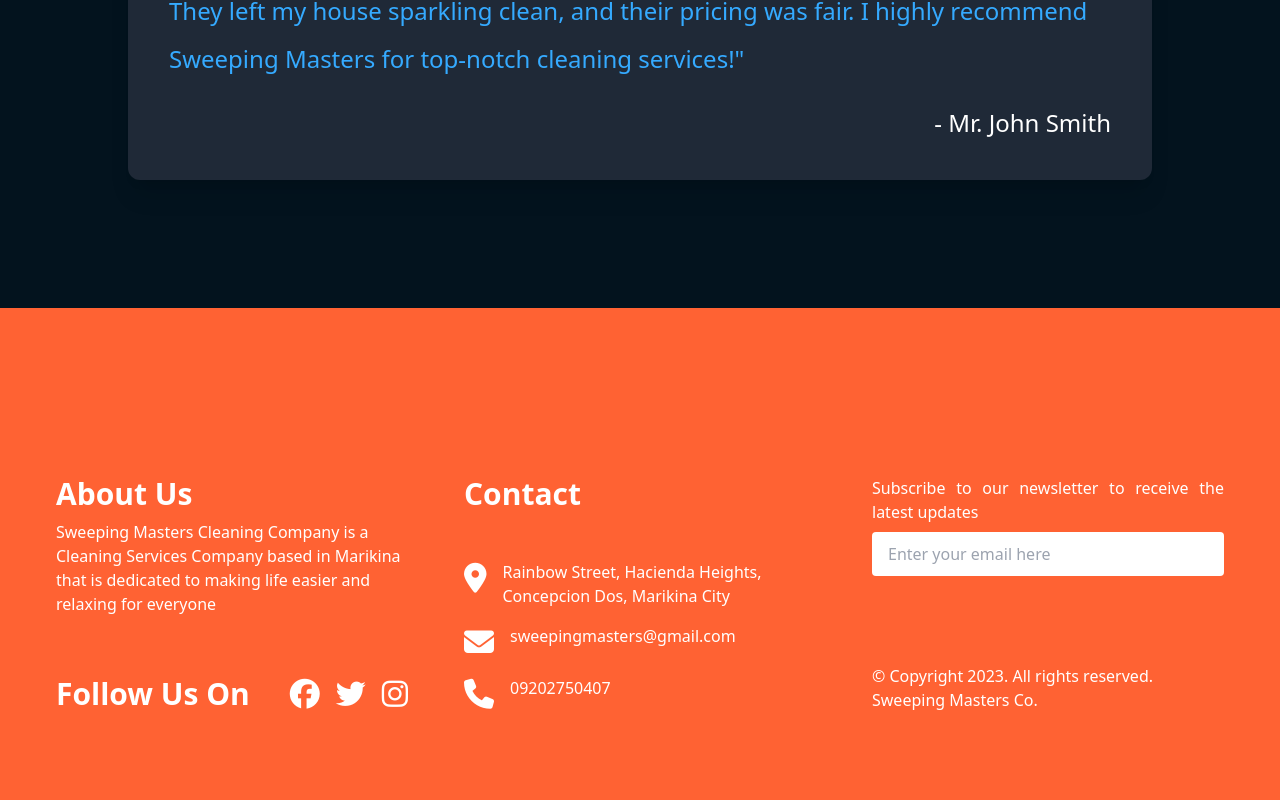
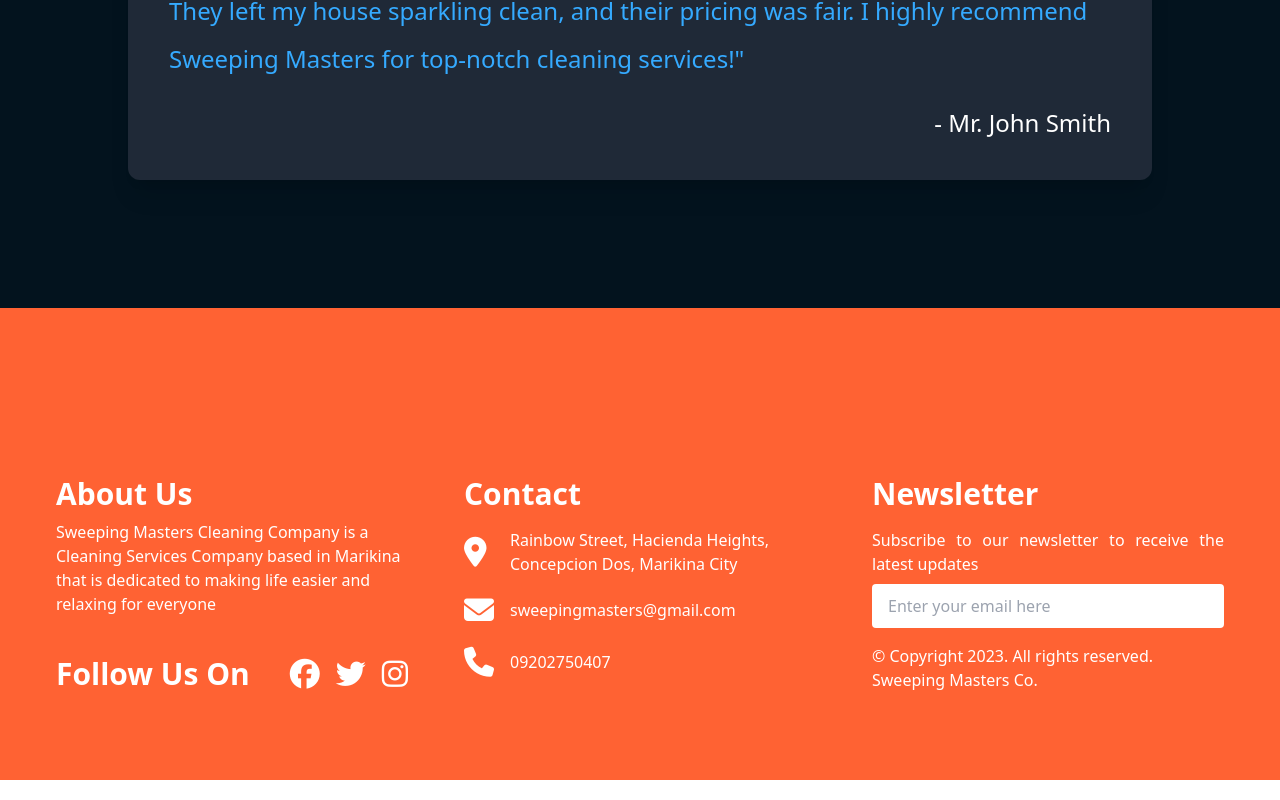
Before and after one commit to Arc-Data/cleaning-company-website, a React (Vite) app: page /about in a window 1280 px wide. Shown: the part 2838-3638 px from the top of the page. Built offline with nearby package versions, Linux system fonts and the light colour scheme.

Commit message:
footer adjustments

```diff
--- a/src/components/Footer.jsx
+++ b/src/components/Footer.jsx
@@ -3,42 +3,38 @@ const Footer = () => {
 	return (
 		<footer className="pt-40 pb-20 px-12 bg-accent w-full">
 			<div className="container grid md:grid-cols-3 mx-auto gap-10 text-white">
-				<div className="flex flex-col p-2 space-y-6 justify-between">
+				<div className="flex flex-col p-2 justify-between space-y-4">
 					<div className="space-y-2">
 						<p className="font-bold text-3xl">About Us</p>
 						<p>Sweeping Masters Cleaning Company is a Cleaning Services Company based in Marikina that is dedicated to making life easier and relaxing for everyone</p>
 					</div>
 					<div className="flex justify-between">
-						<p className="font-bold text-3xl space-y-4">Follow Us On</p>
-						<div className="flex space-x-4">
+						<p className="font-bold text-3xl">Follow Us On</p>
+						<div className="space-x-4">
 							<i className="fa-brands fa-facebook text-3xl"></i>
 							<i className="fa-brands fa-twitter text-3xl"></i>
 							<i className="fa-brands fa-instagram text-3xl"></i>
 						</div>
 					</div>
 				</div>
-				<div className="flex flex-col p-2 space-y-12">
+				<div className="flex flex-col p-2 space-y-4">
 					<p className="font-bold text-3xl">Contact</p>
-					<div className="flex flex-col space-y-4">
-						<div className="flex space-x-4">
+					<div className="grid grid-cols-[1fr_auto] gap-4 items-center content-center">
 						<i className="fa-solid fa-location-dot text-3xl m-0 p-0"></i>
 						<p>Rainbow Street, Hacienda Heights, Concepcion Dos, Marikina City</p>
-						</div>
-						<div className="flex space-x-4">
 						<i className="fa-solid fa-envelope text-3xl"></i>
 						<p className="">sweepingmasters@gmail.com</p>
-						</div>
-						<div className="flex space-x-4">
 						<i className="fa-solid fa-phone text-3xl"></i>
 						<p className="">09202750407</p>
 					</div>
 				</div>
-
-				</div>
 				<div className="flex flex-col p-2 space-y-4 justify-between">
-					<div className="flex flex-col space-y-2">
+					<div className="space-y-4">
+						<p className="font-bold text-3xl">Newsletter</p>
+						<div className="space-y-2">
 							<p className="text-justify">Subscribe to our newsletter to receive the latest updates</p>
 							<input type="email" name="email" placeholder = "Enter your email here" className="px-4 py-2.5 rounded text-black w-full"/>
+						</div>
 					</div>
 					<p>© Copyright {new Date().getFullYear()}. All rights reserved. Sweeping Masters Co.</p>
 				</div>
```
Lines whose indentation alone changed are shown as unchanged.
